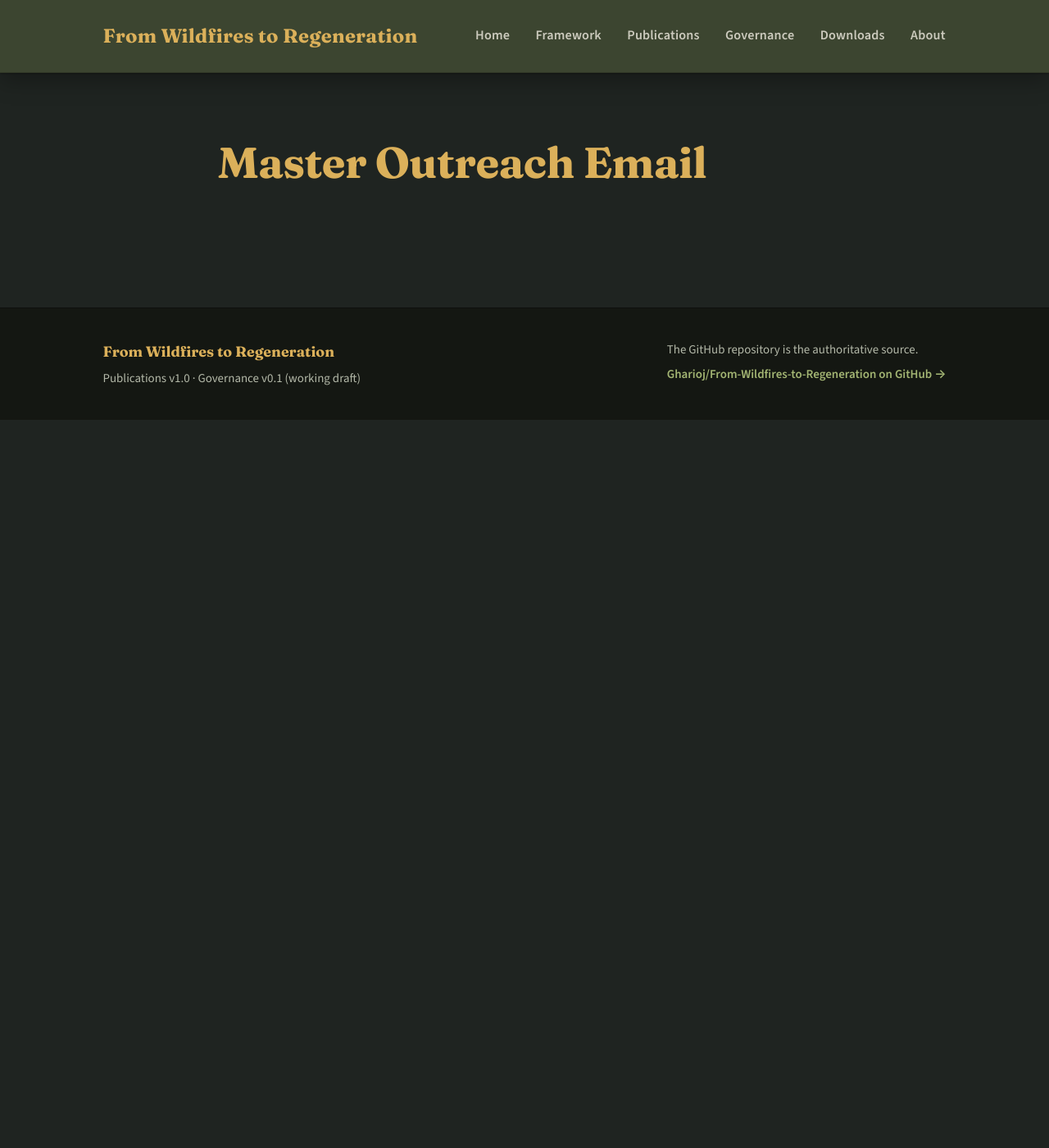
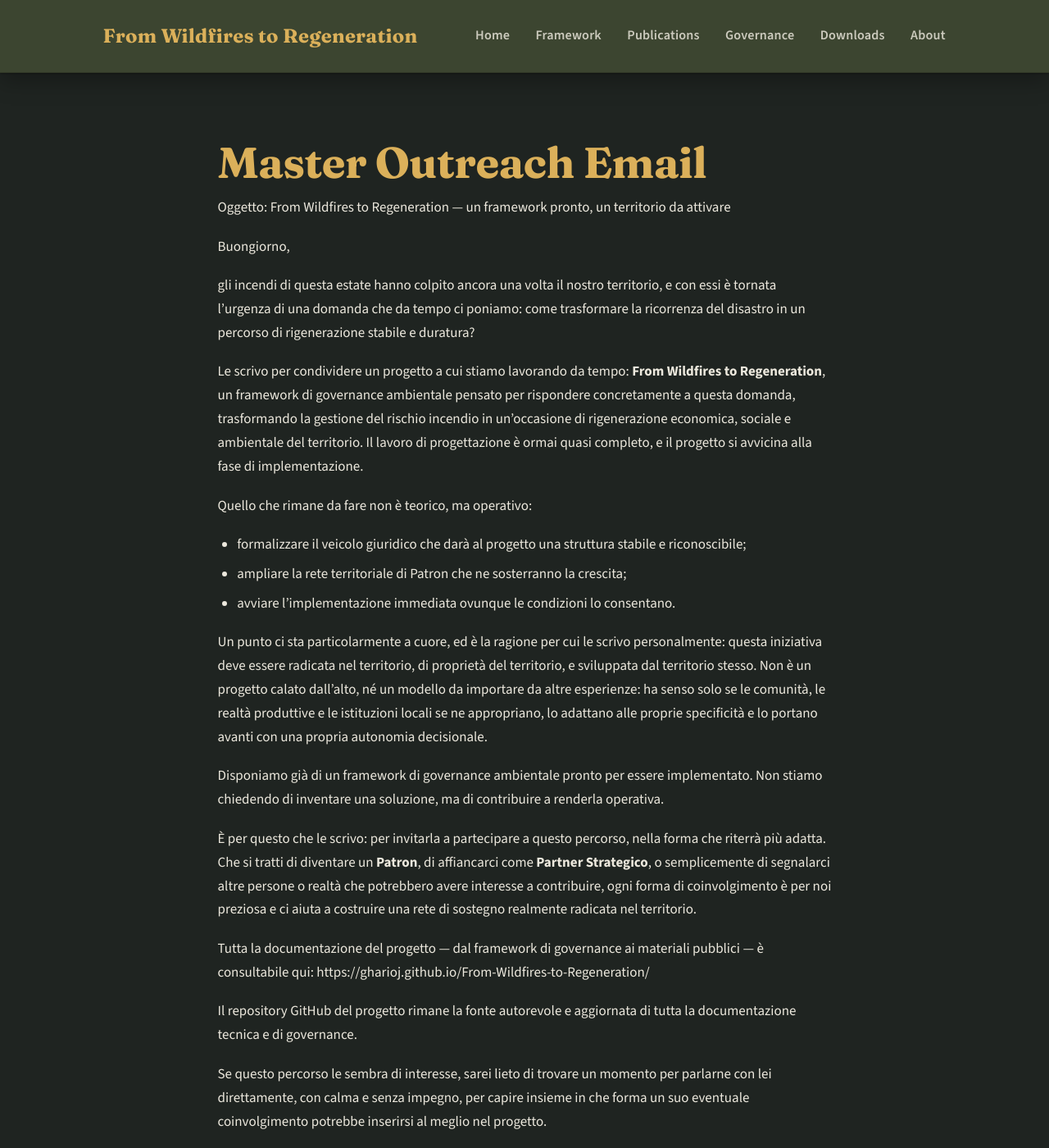
Before and after one commit to Gharioj/From-Wildfires-to-Regeneration, a Jekyll site: the page built from outreach/master-email.md, in a window 1280 px wide and 1400 px high. Shown: the whole window at 82% size. Built offline with Jekyll 4.4.1, drawn with Linux system fonts in a browser that asks for light colours; our own code applies the rules of GitHub Pages for plain Markdown files; some of the changed text lies outside the part shown.

Commit message:
docs(outreach): draft first master outreach email

```diff
--- a/outreach/master-email.md
+++ b/outreach/master-email.md
@@ -1 +1,32 @@
 # Master Outreach Email
+
+Oggetto: From Wildfires to Regeneration — un framework pronto, un territorio da attivare
+
+Buongiorno,
+
+gli incendi di questa estate hanno colpito ancora una volta il nostro territorio, e con essi è tornata l'urgenza di una domanda che da tempo ci poniamo: come trasformare la ricorrenza del disastro in un percorso di rigenerazione stabile e duratura?
+
+Le scrivo per condividere un progetto a cui stiamo lavorando da tempo: **From Wildfires to Regeneration**, un framework di governance ambientale pensato per rispondere concretamente a questa domanda, trasformando la gestione del rischio incendio in un'occasione di rigenerazione economica, sociale e ambientale del territorio. Il lavoro di progettazione è ormai quasi completo, e il progetto si avvicina alla fase di implementazione.
+
+Quello che rimane da fare non è teorico, ma operativo:
+
+- formalizzare il veicolo giuridico che darà al progetto una struttura stabile e riconoscibile;
+- ampliare la rete territoriale di Patron che ne sosterranno la crescita;
+- avviare l'implementazione immediata ovunque le condizioni lo consentano.
+
+Un punto ci sta particolarmente a cuore, ed è la ragione per cui le scrivo personalmente: questa iniziativa deve essere radicata nel territorio, di proprietà del territorio, e sviluppata dal territorio stesso. Non è un progetto calato dall'alto, né un modello da importare da altre esperienze: ha senso solo se le comunità, le realtà produttive e le istituzioni locali se ne appropriano, lo adattano alle proprie specificità e lo portano avanti con una propria autonomia decisionale.
+
+Disponiamo già di un framework di governance ambientale pronto per essere implementato. Non stiamo chiedendo di inventare una soluzione, ma di contribuire a renderla operativa.
+
+È per questo che le scrivo: per invitarla a partecipare a questo percorso, nella forma che riterrà più adatta. Che si tratti di diventare un **Patron**, di affiancarci come **Partner Strategico**, o semplicemente di segnalarci altre persone o realtà che potrebbero avere interesse a contribuire, ogni forma di coinvolgimento è per noi preziosa e ci aiuta a costruire una rete di sostegno realmente radicata nel territorio.
+
+Tutta la documentazione del progetto — dal framework di governance ai materiali pubblici — è consultabile qui:
+https://gharioj.github.io/From-Wildfires-to-Regeneration/
+
+Il repository GitHub del progetto rimane la fonte autorevole e aggiornata di tutta la documentazione tecnica e di governance.
+
+Se questo percorso le sembra di interesse, sarei lieto di trovare un momento per parlarne con lei direttamente, con calma e senza impegno, per capire insieme in che forma un suo eventuale coinvolgimento potrebbe inserirsi al meglio nel progetto.
+
+Resto a disposizione.
+
+Cordiali saluti,
```
